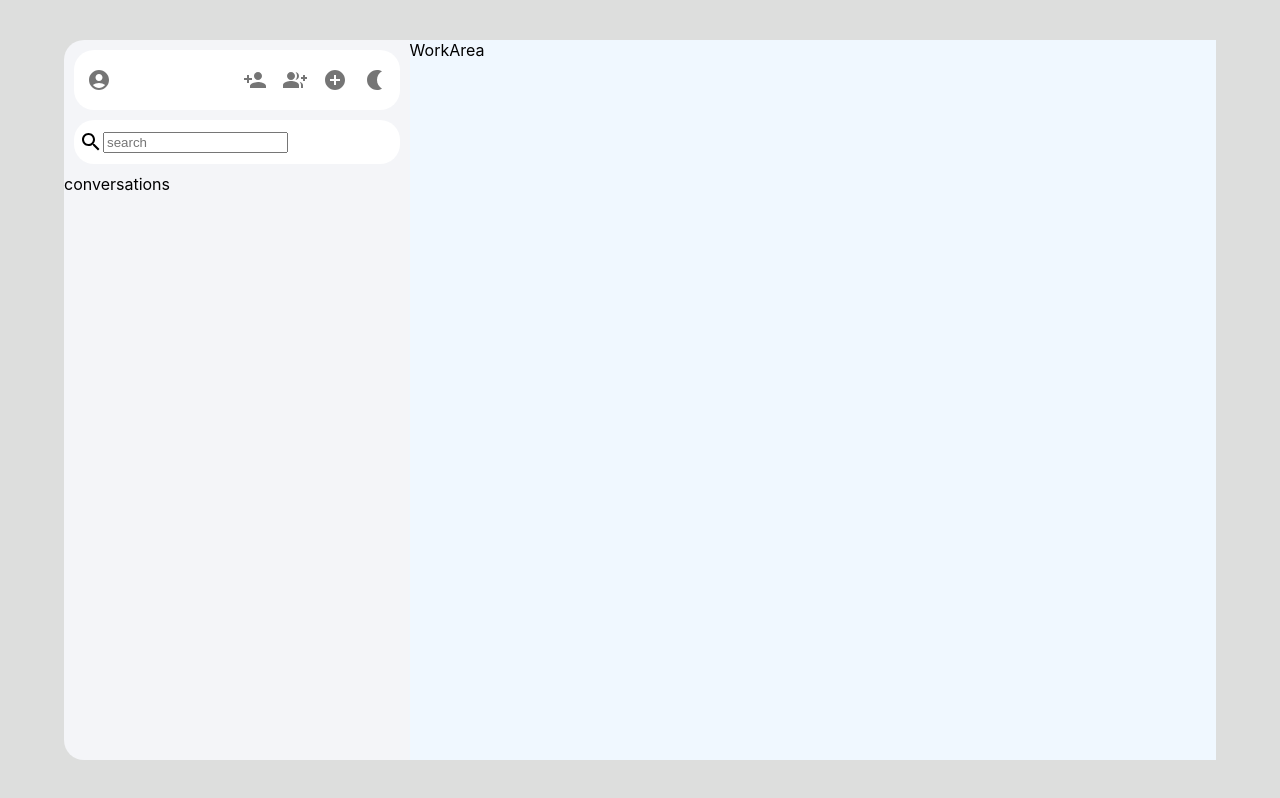
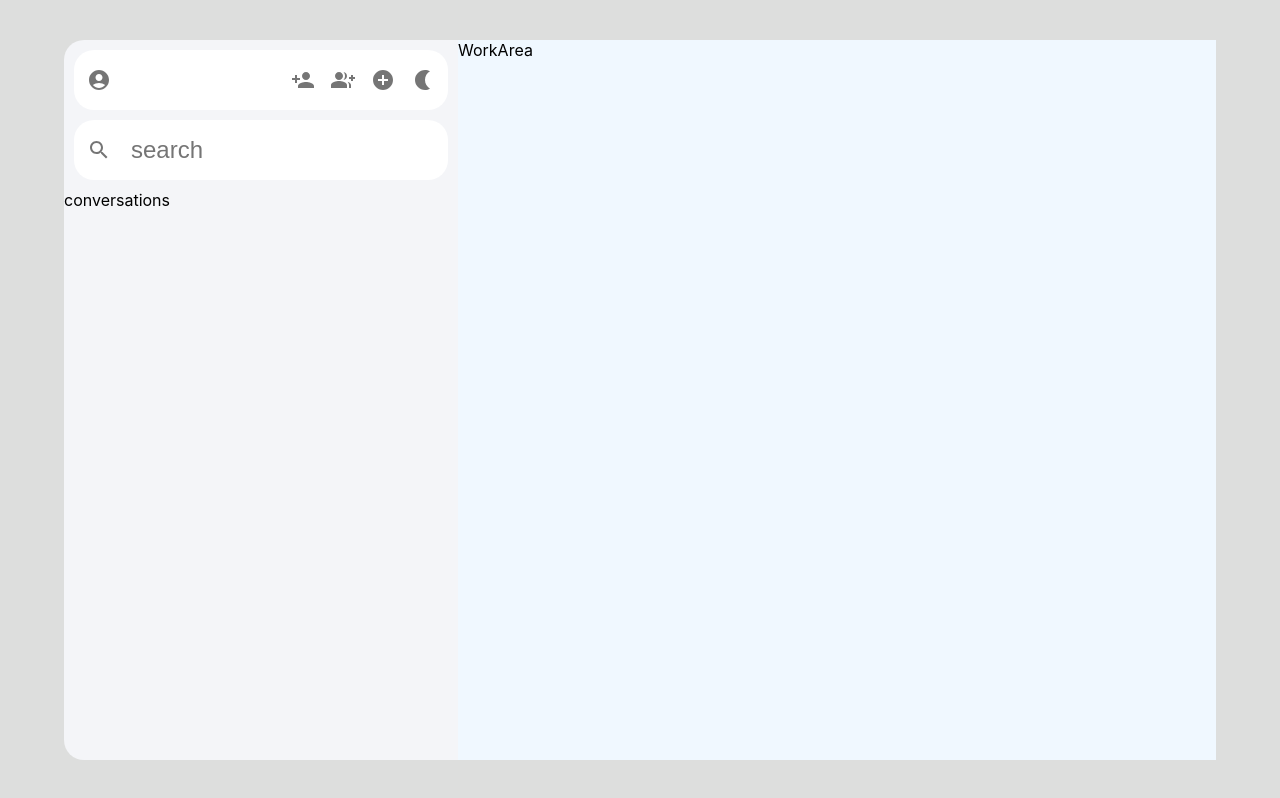
Before and after one commit to Ashfaque-calicut/Live_chat, a React (Create React App) app in the folder client/: page / in a window 1280 px wide. Built offline with nearby package versions, Linux system fonts and the light colour scheme.

Commit message:
search box added

```diff
--- a/client/src/Components/Sidebar.jsx
+++ b/client/src/Components/Sidebar.jsx
@@ -32,8 +32,11 @@ function Sidebar() {
         </div>
       </div>
       <div className="sb-search">
+        <IconButton>
         <SearchIcon/>
-        <input placeholder="search"/>
+        </IconButton>
+
+        <input placeholder="search" className="search-box"/>
       </div>
 
       <div className="sb-conversation">conversations</div>
--- a/client/src/Components/myStyles.css
+++ b/client/src/Components/myStyles.css
@@ -31,3 +31,9 @@
     align-items: center;
 
 }
+.search-box{
+  outline-width: 0;
+  border: none;
+  margin-left: 10px;
+  font-size:1.5rem ;
+}
```
